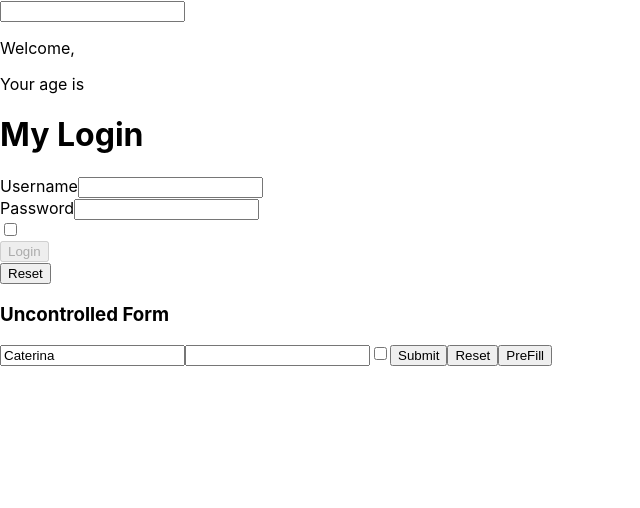
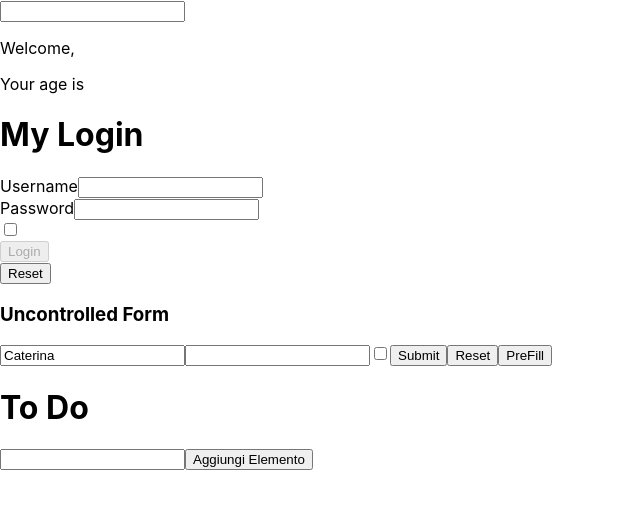
Before and after one commit to Katilina88/DevelhopeReact, a React (Create React App) app in the folder my-app/: page / in a window 1280 px wide. Shown: the top 508 px of the page, without its empty margins (0-640 px from the left). Built offline with nearby package versions, Linux system fonts and the light colour scheme.

Commit message:
aggiunto esercizio list-03

```diff
--- a/my-app/src/App.js
+++ b/my-app/src/App.js
@@ -7,6 +7,7 @@ import ClickTracker from "./components/ClickTracker";
 import InteractiveWelcome from "./components/InteractiveWelcome";
 import Login from "./components/Login"
 import UncontrolledLogin from "./components/UncontrolledLogin";
+import TodoList from "./components/TodoList";
 
 
 class App extends React.Component {
@@ -21,6 +22,7 @@ class App extends React.Component {
        <InteractiveWelcome />
        <Login />
        <UncontrolledLogin />
+       <TodoList />
 
       </div>
     )
--- /dev/null
+++ b/my-app/src/components/TodoList.js
@@ -0,0 +1,36 @@
+import React from 'react';
+
+class TodoList extends React.Component {
+  constructor(props) {
+    super(props);
+    this.state = {
+      items: [],
+      newItem: ''
+    };
+  }
+
+  addItem = () => {
+    this.setState({
+      items: [...this.state.items, this.state.newItem],
+      newItem: ''
+    });
+  };
+
+  render() {
+    return (
+      <div>
+        <h1>To Do</h1>
+
+        <input type="text" value={this.state.newItem} onChange={(e) => this.setState({ newItem: e.target.value })} />
+        <button onClick={this.addItem}>Aggiungi Elemento</button>
+        <ul>
+          {this.state.items.map((item, index) => (
+            <li key={index}>{item}</li>
+          ))}
+        </ul>
+      </div>
+    );
+  }
+}
+
+export default TodoList;
```
